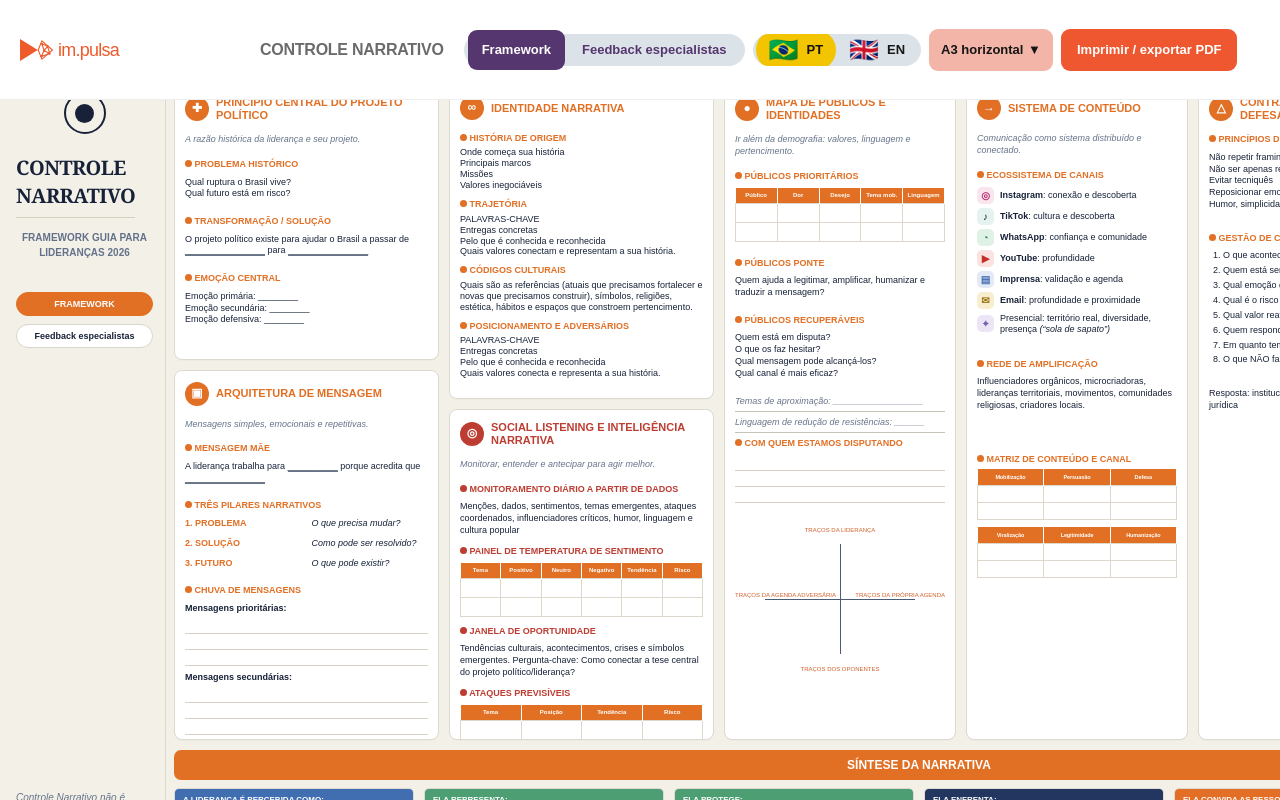
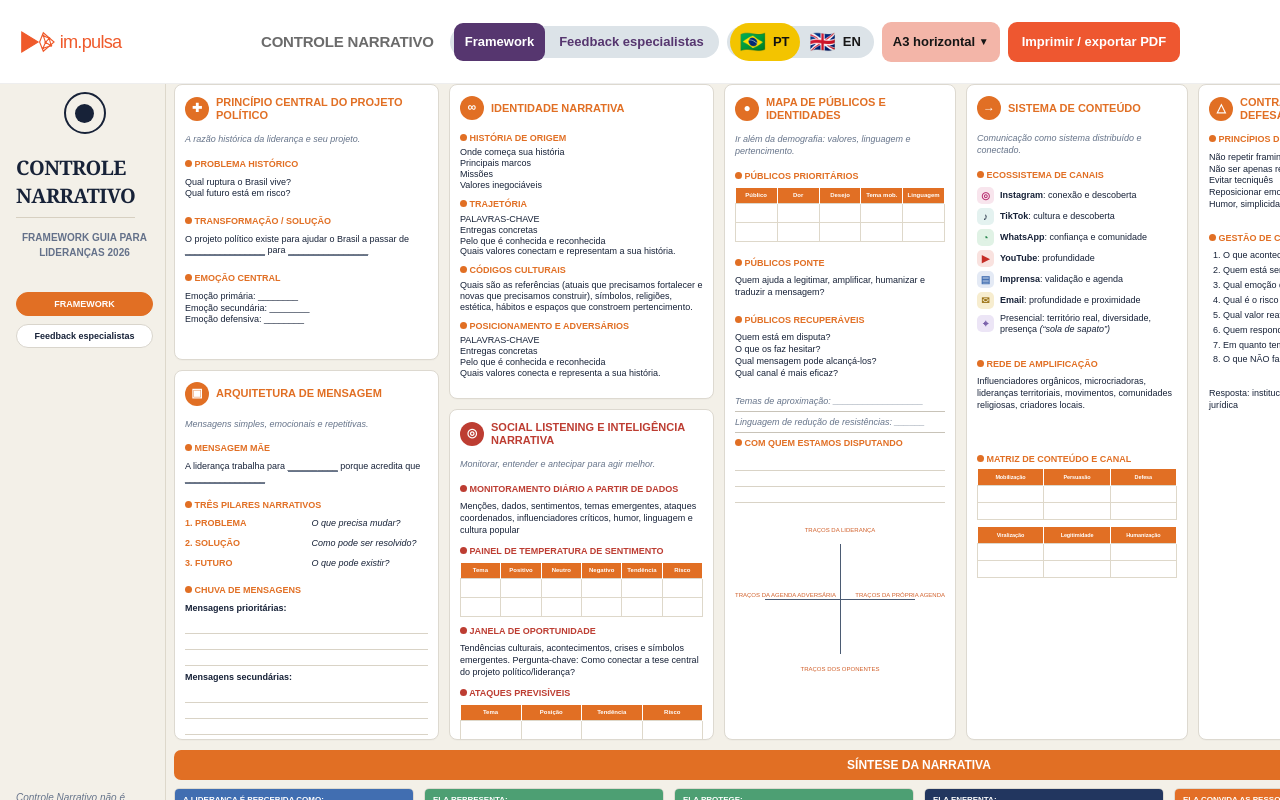
Before and after one commit to fernandesarize-create/controle-narrativo-canvas, a React (Vite) app: page / in a window 1280 px wide. Shown: the top 800 px of the page. Built offline with nearby package versions, Linux system fonts and the light colour scheme.

Commit message:
Compact reference toolbar and restore language controls

```diff
--- a/src/toolbar-reference.css
+++ b/src/toolbar-reference.css
@@ -1,20 +1,21 @@
-/* V16 — menu superior baseado na referência enviada */
-.toolbar{height:100px!important;top:0!important;left:0!important;right:0!important;width:100%!important;box-sizing:border-box!important;display:flex!important;align-items:center!important;justify-content:flex-start!important;gap:14px!important;padding:0 28px 0 20px!important;background:#fff!important;color:#6c6c6c!important;border:0!important;border-bottom:1px solid #eee!important;border-radius:0!important;box-shadow:none!important;font-size:10px!important}
-.toolbar>strong{display:none!important}.toolbar>span:last-child{display:none!important}
-.brandLockup{display:flex!important;align-items:center!important;height:100%!important;flex:0 0 auto!important;margin:0 42px 0 0!important;white-space:nowrap!important}
-.brandLockup::before{content:""!important;display:block!important;width:292px!important;height:62px!important;background:url('/impulsa-lockup.svg') left center / contain no-repeat!important}
-.brandLockup::after{content:"CONTROLE NARRATIVO"!important;display:block!important;margin-left:32px!important;color:#6b6b6b!important;font-family:Arial,Helvetica,sans-serif!important;font-size:20px!important;font-weight:700!important;letter-spacing:-.25px!important}
-.toolbarGroup{display:flex!important;align-items:center!important;gap:3px!important;padding:4px!important;background:#dce3e8!important;border:0!important;border-radius:24px!important}
-.toolbarGroup button{min-height:40px!important;padding:7px 14px!important;border:0!important;border-radius:9px!important;background:transparent!important;color:#56366f!important;font-size:16px!important;font-weight:700!important;white-space:nowrap!important}
+/* V17 — menu superior: compacto, fiel à referência, sem alterar o canvas */
+.toolbar{height:84px!important;top:0!important;left:0!important;right:0!important;width:100%!important;box-sizing:border-box!important;display:flex!important;align-items:center!important;justify-content:flex-start!important;gap:12px!important;padding:0 22px!important;background:#fff!important;color:#6b6b6b!important;border:0!important;border-bottom:1px solid #eee!important;border-radius:0!important;box-shadow:none!important;font-size:10px!important;white-space:nowrap!important;overflow:hidden!important}
+.toolbar>strong,.toolbar>span:last-child{display:none!important}
+.brandLockup{display:flex!important;align-items:center!important;height:100%!important;flex:0 1 auto!important;min-width:0!important;margin:0 20px 0 0!important;white-space:nowrap!important}
+.brandLockup::before{content:""!important;display:block!important;flex:0 0 auto!important;width:260px!important;height:72px!important;background:url('/impulsa-lockup.svg') center center / contain no-repeat!important}
+.brandLockup::after{content:"CONTROLE NARRATIVO"!important;display:block!important;flex:0 0 auto!important;margin-left:22px!important;color:#6b6b6b!important;font-family:Arial,Helvetica,sans-serif!important;font-size:18px!important;font-weight:700!important;letter-spacing:-.2px!important}
+.toolbarGroup{display:flex!important;align-items:center!important;justify-content:center!important;gap:3px!important;flex:0 0 auto!important;padding:4px!important;background:#dce3e8!important;border:0!important;border-radius:24px!important}
+.toolbarGroup button{min-height:38px!important;padding:6px 13px!important;border:0!important;border-radius:9px!important;background:transparent!important;color:#56366f!important;font-size:14px!important;font-weight:700!important;white-space:nowrap!important;flex:0 0 auto!important}
 .toolbarGroup button:hover{background:#eef1f3!important}.toolbarGroup button.selected{background:#56366f!important;color:#fff!important}
-.toolbarGroup.lang{gap:0!important;padding:3px!important;border-radius:24px!important;overflow:hidden!important}
-.toolbarGroup.lang button{min-width:92px!important;min-height:40px!important;display:flex!important;align-items:center!important;justify-content:center!important;gap:8px!important;padding:6px 13px!important;border-radius:20px!important;color:#171717!important;font-size:16px!important}
-.toolbarGroup.lang button::before{font-size:24px!important;line-height:1!important}.toolbarGroup.lang button:first-child::before{content:"🇧🇷"!important}.toolbarGroup.lang button:last-child::before{content:"🇬🇧"!important}
+.toolbarGroup.lang{display:flex!important;align-items:center!important;justify-content:center!important;gap:0!important;flex:0 0 auto!important;padding:3px!important;border-radius:24px!important;overflow:visible!important}
+.toolbarGroup.lang button{min-width:76px!important;min-height:38px!important;display:flex!important;align-items:center!important;justify-content:center!important;gap:7px!important;padding:5px 10px!important;border-radius:20px!important;color:#171717!important;font-size:14px!important;flex:0 0 auto!important}
+.toolbarGroup.lang button::before{display:inline-block!important;font-size:21px!important;line-height:1!important;flex:0 0 auto!important}.toolbarGroup.lang button:first-child::before{content:"🇧🇷"!important}.toolbarGroup.lang button:last-child::before{content:"🇬🇧"!important}
 .toolbarGroup.lang button.selected{background:#f3c400!important;color:#111!important}
-.paperControl{height:42px!important;box-sizing:border-box!important;display:flex!important;align-items:center!important;gap:0!important;padding:0 12px!important;background:#f3b5a8!important;border:0!important;border-radius:9px!important;color:#151515!important;white-space:nowrap!important}
-.paperLabel{display:none!important}.paperControl select{appearance:none!important;-webkit-appearance:none!important;border:0!important;outline:0!important;background:transparent!important;color:#151515!important;font-family:Arial,Helvetica,sans-serif!important;font-size:16px!important;font-weight:700!important;cursor:pointer!important;padding:0 22px 0 0!important}
-.paperControl::after{content:"▼"!important;margin-left:-18px!important;font-size:13px!important;pointer-events:none!important}
-.toolbar .printBtn{min-height:42px!important;padding:8px 16px!important;border:0!important;border-radius:9px!important;background:#ee5730!important;color:#fff!important;font-size:16px!important;font-weight:700!important;white-space:nowrap!important}
+.paperControl{height:40px!important;box-sizing:border-box!important;display:flex!important;align-items:center!important;gap:0!important;flex:0 0 auto!important;padding:0 11px!important;background:#f3b5a8!important;border:0!important;border-radius:9px!important;color:#151515!important;white-space:nowrap!important}
+.paperLabel{display:none!important}.paperControl select{appearance:none!important;-webkit-appearance:none!important;border:0!important;outline:0!important;background:transparent!important;color:#151515!important;font-family:Arial,Helvetica,sans-serif!important;font-size:14px!important;font-weight:700!important;cursor:pointer!important;padding:0 20px 0 0!important}
+.paperControl::after{content:"▼"!important;margin-left:-17px!important;font-size:10px!important;pointer-events:none!important}
+.toolbar .printBtn{min-height:40px!important;flex:0 0 auto!important;padding:7px 14px!important;border:0!important;border-radius:9px!important;background:#ee5730!important;color:#fff!important;font-size:14px!important;font-weight:700!important;white-space:nowrap!important}
 .toolbar .printBtn:hover{background:#df4d29!important;filter:none!important}
-@media(max-width:1300px){.toolbar{gap:8px!important;padding:0 14px!important}.brandLockup{margin-right:12px!important}.brandLockup::before{width:220px!important;height:50px!important}.brandLockup::after{margin-left:18px!important;font-size:16px!important}.toolbarGroup button,.toolbarGroup.lang button,.paperControl select,.toolbar .printBtn{font-size:13px!important}.toolbarGroup.lang button{min-width:70px!important}}
+@media(max-width:1500px){.toolbar{gap:8px!important;padding:0 14px!important}.brandLockup{margin-right:8px!important}.brandLockup::before{width:225px!important;height:62px!important}.brandLockup::after{margin-left:14px!important;font-size:15px!important}.toolbarGroup button{font-size:13px!important;padding-left:11px!important;padding-right:11px!important}.toolbarGroup.lang button{min-width:66px!important;font-size:13px!important}.paperControl select,.toolbar .printBtn{font-size:13px!important}}
+@media(max-width:1200px){.brandLockup::before{width:190px!important;height:54px!important}.brandLockup::after{display:none!important}.toolbarGroup.lang button{min-width:58px!important}.toolbarGroup button{padding-left:9px!important;padding-right:9px!important}}
 @media print{.toolbar{display:none!important}}
```
